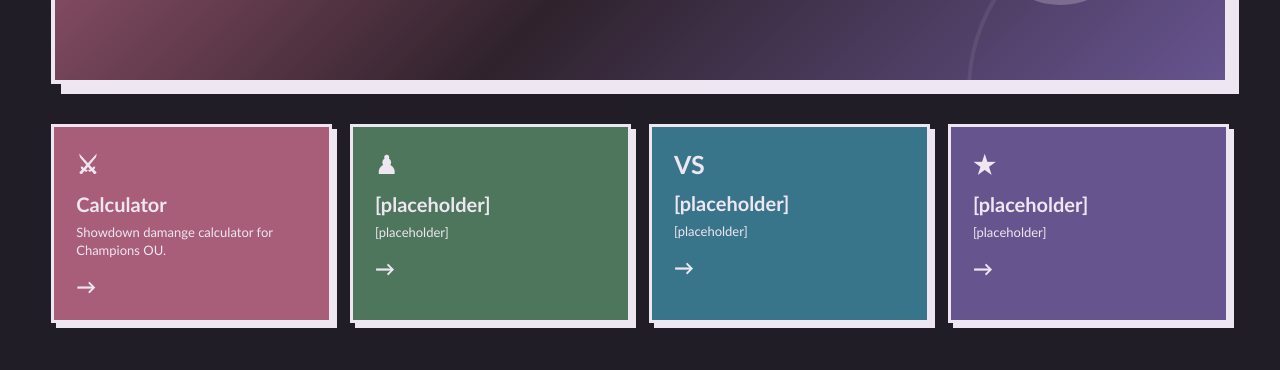
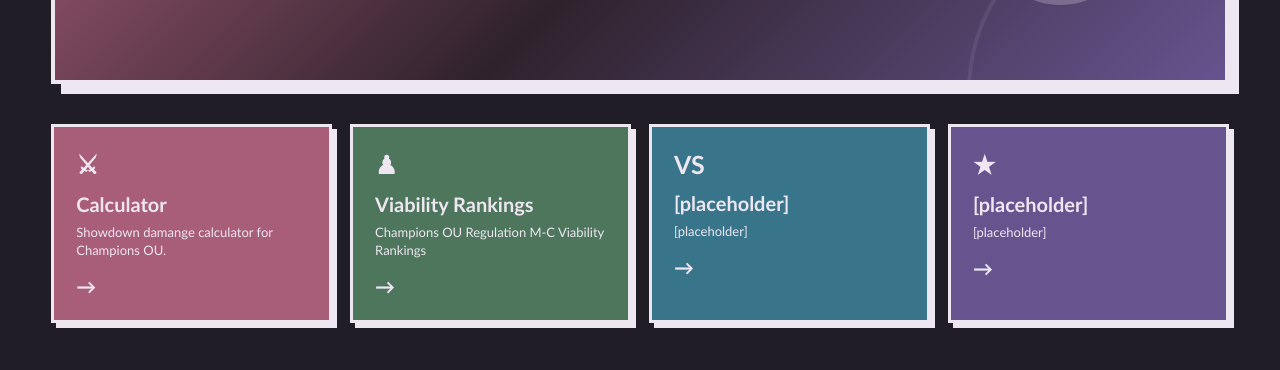
Before and after one commit to code-monkii/code-monkii.github.io, a plain HTML site: page index.html in a window 1280 px wide. Shown: the part 371-741 px from the top of the page. Drawn offline with Linux system fonts and the light colour scheme.

Commit message:
Updated quick links to include link to viability rankings

```diff
--- a/index.html
+++ b/index.html
@@ -72,14 +72,14 @@
             </a>
 
 
-            <a href="#" class="feature-card mint">
+            <a href="https://www.smogon.com/forums/threads/champions-ou-regulation-m-c-viability-rankings.3782737/" target="_blank" class="feature-card mint">
 
                 <div class="feature-icon">♟</div>
 
-                <h3>[placeholder]</h3>
+                <h3>Viability Rankings</h3>
 
                 <p>
-                    [placeholder]
+                    Champions OU Regulation M-C Viability Rankings
                 </p>
 
                 <span class="card-arrow">→</span>
```
